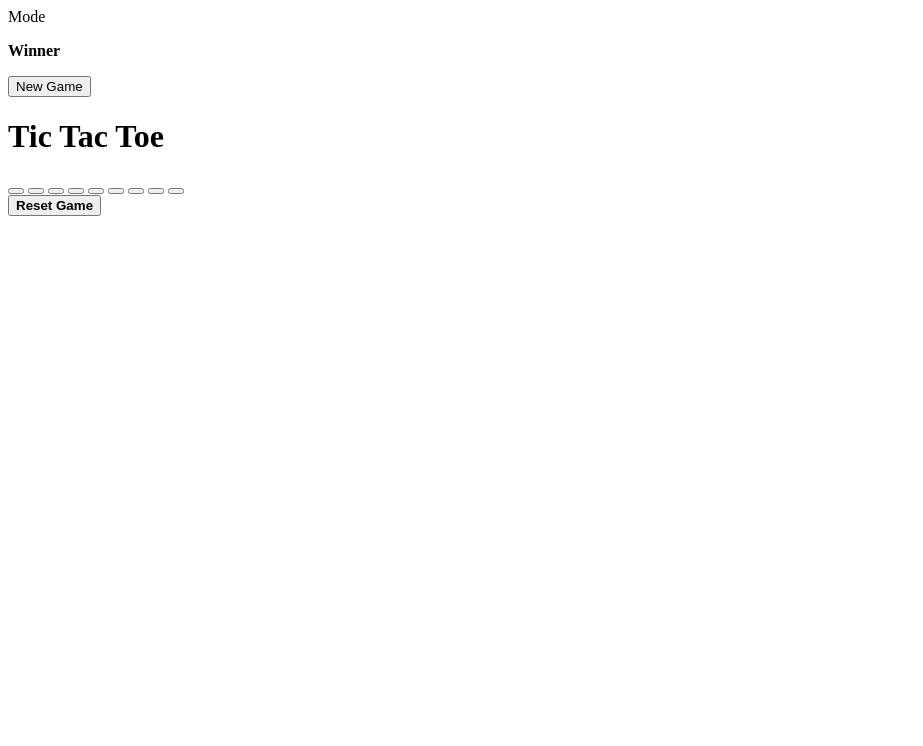
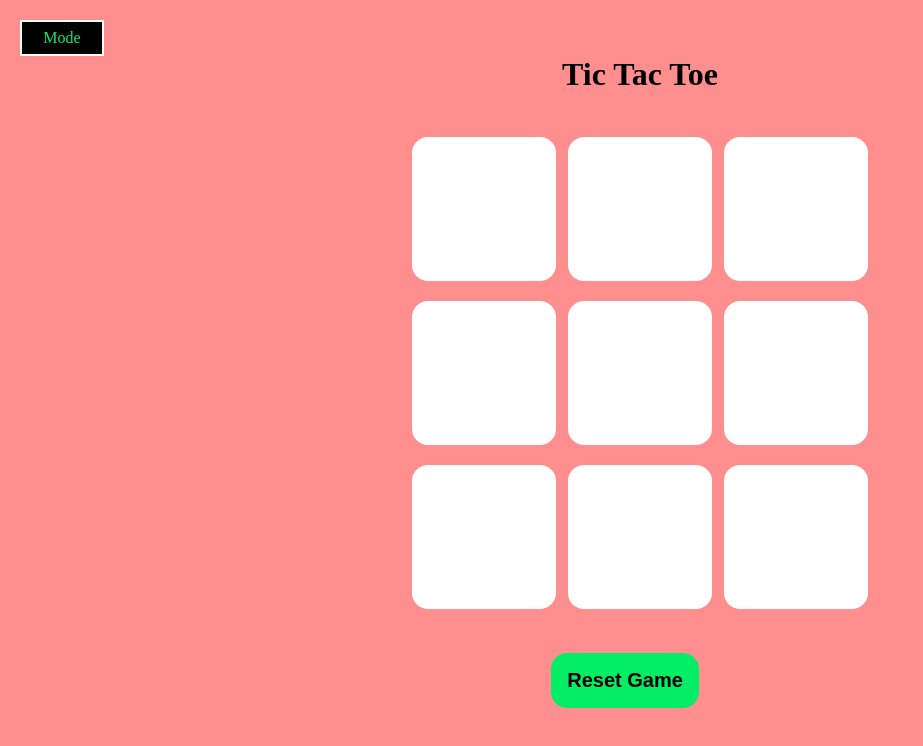
Before and after one commit to mahesh072/Tic-Tac-Toe, a plain HTML site: page index.html in a window 1280 px wide. Shown: the whole page, without its empty margins (0-923 px from the left). Drawn offline with Linux system fonts and the light colour scheme.

Commit message:
updated the file

```diff
--- a/index.html
+++ b/index.html
@@ -4,7 +4,7 @@
     <meta charset="UTF-8">
     <meta name="viewport" content="width=device-width, initial-scale=1.0">
     <title>Tic Tac Toe</title>
-    <link rel="stylesheet" href="darktoe.css">
+    <link rel="stylesheet" href="style.css">
 
 </head>
     <header> <div class="mode ">Mode</div></header>
@@ -35,6 +35,6 @@
 
 
 
-    <script src="darktoe.js"></script>
+    <script src="script.js"></script>
 </body>
 </html>
```
